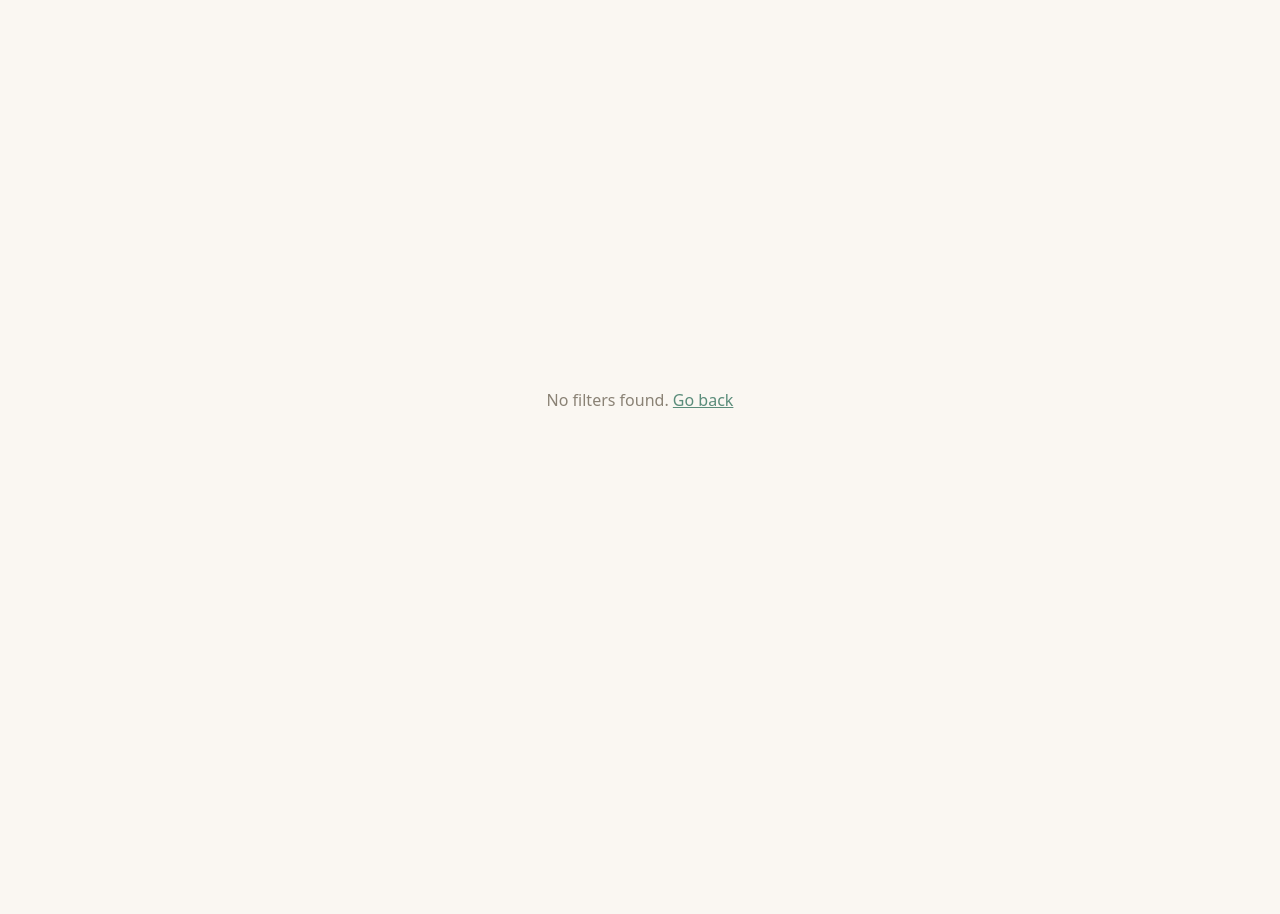
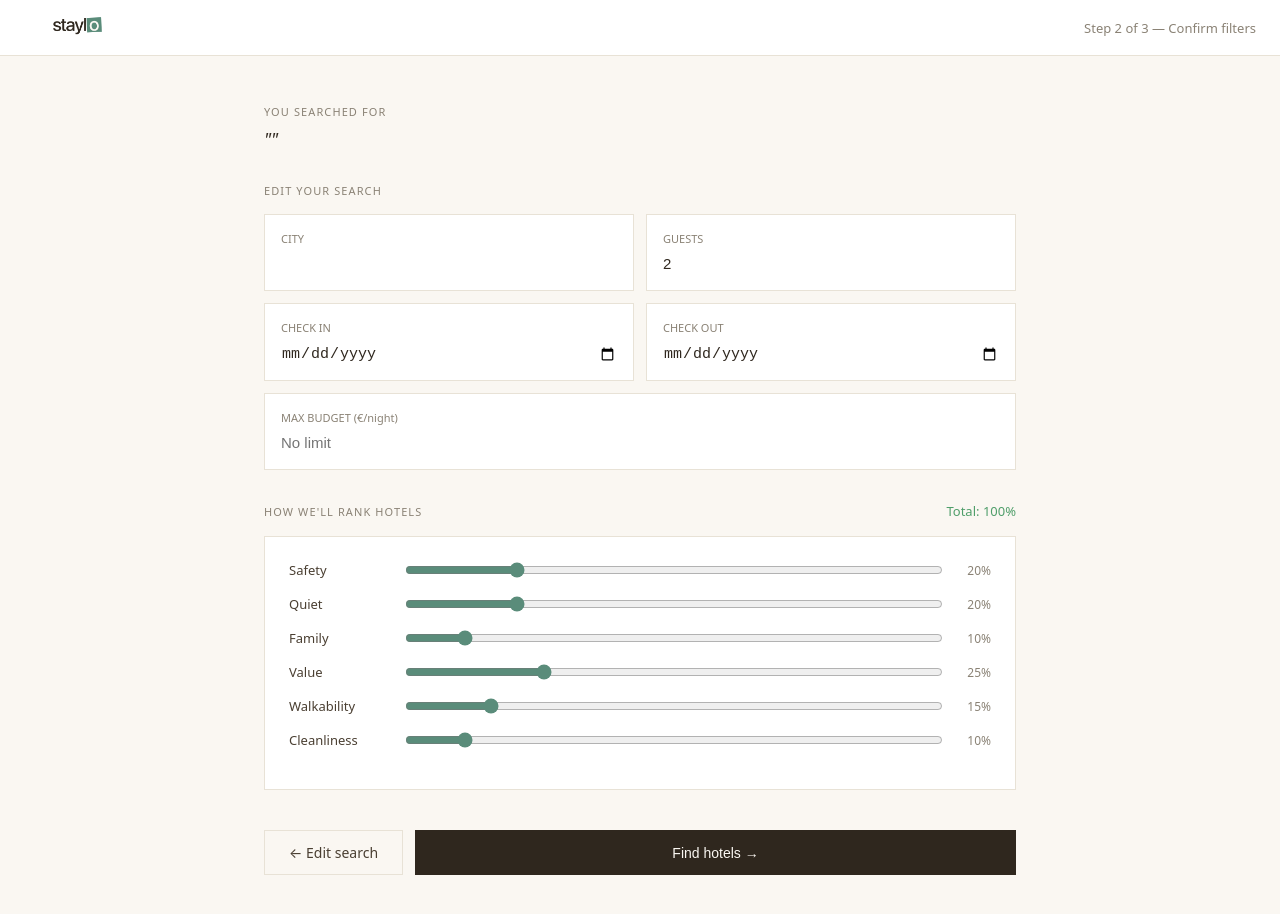
Before and after one commit to hazalkalmis/staylo, a Next.js app: page /filters in a window 1280 px wide. Shown: the top 914 px of the page. Before the commit the page ends 800 px from the top, so only its background shows below. Built offline with nearby package versions, Linux system fonts and the light colour scheme.

Commit message:
feat: improved results page

```diff
--- a/src/app/filters/page.tsx
+++ b/src/app/filters/page.tsx
@@ -1,144 +1,182 @@
 'use client'
 
 import { useSearchParams, useRouter } from 'next/navigation'
-import { Suspense } from 'react'
+import { Suspense, useState } from 'react'
 
 function FiltersContent() {
   const searchParams = useSearchParams()
   const router = useRouter()
-
   const raw = searchParams.get('data')
   const query = searchParams.get('q') || ''
 
-  let filters: any = null
+  let initialFilters: any = {}
   try {
-    filters = raw ? JSON.parse(decodeURIComponent(raw)) : null
-  } catch {
-    filters = null
+    initialFilters = raw ? JSON.parse(decodeURIComponent(raw)) : {}
+  } catch { initialFilters = {} }
+
+  const [city, setCity] = useState(initialFilters.city || '')
+  const [checkIn, setCheckIn] = useState(initialFilters.checkIn || '')
+  const [checkOut, setCheckOut] = useState(initialFilters.checkOut || '')
+  const [guests, setGuests] = useState(initialFilters.guests || 2)
+  const [budgetMax, setBudgetMax] = useState(initialFilters.budget?.max || '')
+  const [weights, setWeights] = useState<Record<string, number>>(initialFilters.weights || {
+    safety: 20, quiet: 20, family: 10, value: 25, walkability: 15, cleanliness: 10
+  })
+
+  function updateWeight(key: string, val: number) {
+  setWeights(prev => ({ ...prev, [key]: val }))
 }
 
-  if (!filters) {
-    return (
-      <main style={{ minHeight: '100vh', background: 'var(--bg)', display: 'flex', alignItems: 'center', justifyContent: 'center' }}>
-        <p style={{ color: 'var(--muted)' }}>No filters found. <a href="/search" style={{ color: 'var(--accent-deep)' }}>Go back</a></p>
-      </main>
-    )
+function normalizeWeights() {
+  const total = Object.values(weights).reduce((a, b) => a + b, 0)
+  if (total === 0) return
+  const normalized: Record<string, number> = {}
+  const keys = Object.keys(weights)
+  let remaining = 100
+  keys.forEach((k, i) => {
+    if (i === keys.length - 1) {
+      normalized[k] = remaining
+    } else {
+      normalized[k] = Math.round((weights[k] / total) * 100)
+      remaining -= normalized[k]
+    }
+  })
+  setWeights(normalized)
 }
 
-  const weights = filters.weights || {}
-  const totalWeight = Object.values(weights).reduce((a: any, b: any) => a + b, 0)
+  function handleFind() {
+    const updated = {
+      ...initialFilters,
+      city,
+      checkIn: checkIn || null,
+      checkOut: checkOut || null,
+      guests: Number(guests),
+      budget: { ...initialFilters.budget, max: budgetMax ? Number(budgetMax) : null },
+      weights,
+    }
+    router.push(`/results?data=${encodeURIComponent(JSON.stringify(updated))}&q=${encodeURIComponent(query)}`)
+  }
+
+  const totalWeight = Object.values(weights).reduce((a, b) => a + b, 0)
 
   return (
-    <main style={{ minHeight: '100vh', background: 'var(--bg)', display: 'flex', flexDirection: 'column' }}>
-      {/* NAV */}
-      <nav style={{
-        borderBottom: '1px solid var(--border)',
-        padding: '0 24px',
-        height: '56px',
-        display: 'flex',
-        alignItems: 'center',
-        justifyContent: 'space-between',
-        background: 'var(--surface)',
-      }}>
+    <main style={{ minHeight: '100vh', background: '#FAF7F2', display: 'flex', flexDirection: 'column' }}>
+      <nav style={{ borderBottom: '1px solid #E8E2D6', padding: '0 24px', height: '56px', display: 'flex', alignItems: 'center', justifyContent: 'space-between', background: '#fff' }}>
         <a href="/search"><img src="/logo.png" alt="Staylo" style={{ height: '40px', width: 'auto' }} /></a>
-        <span style={{ fontSize: '13px', color: 'var(--muted)' }}>Step 2 of 3 — Confirm filters</span>
+        <span style={{ fontSize: '13px', color: '#8A8275' }}>Step 2 of 3 — Confirm filters</span>
       </nav>
 
       <div style={{ maxWidth: '800px', margin: '0 auto', padding: '48px 24px', width: '100%' }}>
 
-        {/* QUERY */}
         <div style={{ marginBottom: '32px' }}>
-          <p style={{ fontSize: '11px', letterSpacing: '0.1em', color: 'var(--muted)', textTransform: 'uppercase', marginBottom: '8px' }}>You searched for</p>
-          <p style={{ fontSize: '18px', color: 'var(--ink-strong)', fontStyle: 'italic' }}>"{query}"</p>
+          <p style={{ fontSize: '11px', letterSpacing: '0.1em', color: '#8A8275', textTransform: 'uppercase', marginBottom: '8px' }}>You searched for</p>
+          <p style={{ fontSize: '18px', color: '#2F271E', fontStyle: 'italic' }}>"{query}"</p>
         </div>
 
-        {/* FILTERS */}
+        {/* EDITABLE FILTERS */}
         <div style={{ marginBottom: '32px' }}>
-          <p style={{ fontSize: '11px', letterSpacing: '0.1em', color: 'var(--muted)', textTransform: 'uppercase', marginBottom: '16px' }}>We understood</p>
+          <p style={{ fontSize: '11px', letterSpacing: '0.1em', color: '#8A8275', textTransform: 'uppercase', marginBottom: '16px' }}>Edit your search</p>
+          <div style={{ display: 'grid', gridTemplateColumns: 'repeat(2, 1fr)', gap: '12px' }}>
 
-          <div style={{ display: 'grid', gridTemplateColumns: 'repeat(auto-fill, minmax(200px, 1fr))', gap: '12px' }}>
-            {filters.city && (
-              <div style={{ background: 'var(--surface)', border: '1px solid var(--border)', padding: '16px' }}>
-                <p style={{ fontSize: '11px', color: 'var(--muted)', marginBottom: '4px' }}>CITY</p>
-                <p style={{ fontSize: '15px', fontWeight: 500, color: 'var(--ink-strong)' }}>{filters.city}{filters.country ? `, ${filters.country}` : ''}</p>
+            <div style={{ background: '#fff', border: '1px solid #E8E2D6', padding: '16px' }}>
+              <p style={{ fontSize: '11px', color: '#8A8275', marginBottom: '6px' }}>CITY</p>
+              <input
+                value={city}
+                onChange={e => setCity(e.target.value)}
+                style={{ width: '100%', border: 'none', outline: 'none', fontSize: '15px', fontWeight: 500, color: '#2F271E', background: 'transparent' }}
+              />
             </div>
-            )}
-            {filters.guests && (
-              <div style={{ background: 'var(--surface)', border: '1px solid var(--border)', padding: '16px' }}>
-                <p style={{ fontSize: '11px', color: 'var(--muted)', marginBottom: '4px' }}>GUESTS</p>
-                <p style={{ fontSize: '15px', fontWeight: 500, color: 'var(--ink-strong)' }}>{filters.guests} guests</p>
+
+            <div style={{ background: '#fff', border: '1px solid #E8E2D6', padding: '16px' }}>
+              <p style={{ fontSize: '11px', color: '#8A8275', marginBottom: '6px' }}>GUESTS</p>
+              <input
+                type="number"
+                value={guests}
+                onChange={e => setGuests(Number(e.target.value))}
+                min={1} max={20}
+                style={{ width: '100%', border: 'none', outline: 'none', fontSize: '15px', fontWeight: 500, color: '#2F271E', background: 'transparent' }}
+              />
             </div>
-            )}
-            {filters.checkIn && (
-              <div style={{ background: 'var(--surface)', border: '1px solid var(--border)', padding: '16px' }}>
-                <p style={{ fontSize: '11px', color: 'var(--muted)', marginBottom: '4px' }}>DATES</p>
-                <p style={{ fontSize: '15px', fontWeight: 500, color: 'var(--ink-strong)' }}>{filters.checkIn} → {filters.checkOut}</p>
+
+            <div style={{ background: '#fff', border: '1px solid #E8E2D6', padding: '16px' }}>
+              <p style={{ fontSize: '11px', color: '#8A8275', marginBottom: '6px' }}>CHECK IN</p>
+              <input
+                type="date"
+                value={checkIn}
+                onChange={e => setCheckIn(e.target.value)}
+                style={{ width: '100%', border: 'none', outline: 'none', fontSize: '15px', fontWeight: 500, color: '#2F271E', background: 'transparent' }}
+              />
             </div>
-            )}
-            {filters.budget?.max && (
-              <div style={{ background: 'var(--surface)', border: '1px solid var(--border)', padding: '16px' }}>
-                <p style={{ fontSize: '11px', color: 'var(--muted)', marginBottom: '4px' }}>BUDGET</p>
-                <p style={{ fontSize: '15px', fontWeight: 500, color: 'var(--ink-strong)' }}>up to €{filters.budget.max}/night</p>
+
+            <div style={{ background: '#fff', border: '1px solid #E8E2D6', padding: '16px' }}>
+              <p style={{ fontSize: '11px', color: '#8A8275', marginBottom: '6px' }}>CHECK OUT</p>
+              <input
+                type="date"
+                value={checkOut}
+                onChange={e => setCheckOut(e.target.value)}
+                style={{ width: '100%', border: 'none', outline: 'none', fontSize: '15px', fontWeight: 500, color: '#2F271E', background: 'transparent' }}
+              />
             </div>
-            )}
-            {filters.priorities?.length > 0 && (
-              <div style={{ background: 'var(--surface)', border: '1px solid var(--border)', padding: '16px', gridColumn: 'span 2' }}>
-                <p style={{ fontSize: '11px', color: 'var(--muted)', marginBottom: '8px' }}>PRIORITIES</p>
-                <div style={{ display: 'flex', flexWrap: 'wrap', gap: '6px' }}>
-                  {filters.priorities.map((p: string) => (
-                    <span key={p} style={{
-                      background: 'var(--accent-soft)',
-                      color: 'var(--accent-deep)',
-                      padding: '4px 10px',
-                      fontSize: '12px',
-                      fontWeight: 500,
-                    }}>{p}</span>
-                  ))}
+
+            <div style={{ background: '#fff', border: '1px solid #E8E2D6', padding: '16px', gridColumn: 'span 2' }}>
+              <p style={{ fontSize: '11px', color: '#8A8275', marginBottom: '6px' }}>MAX BUDGET (€/night)</p>
+              <input
+                type="number"
+                value={budgetMax}
+                onChange={e => setBudgetMax(e.target.value)}
+                placeholder="No limit"
+                style={{ width: '100%', border: 'none', outline: 'none', fontSize: '15px', fontWeight: 500, color: '#2F271E', background: 'transparent' }}
+              />
             </div>
-              </div>
-            )}
           </div>
         </div>
 
         {/* WEIGHTS */}
         <div style={{ marginBottom: '40px' }}>
-          <p style={{ fontSize: '11px', letterSpacing: '0.1em', color: 'var(--muted)', textTransform: 'uppercase', marginBottom: '16px' }}>How we'll rank hotels</p>
-          <div style={{ background: 'var(--surface)', border: '1px solid var(--border)', padding: '24px' }}>
-            {Object.entries(weights).map(([key, val]: [string, any]) => (
-              <div key={key} style={{ display: 'flex', alignItems: 'center', gap: '16px', marginBottom: '14px' }}>
-                <span style={{ width: '100px', fontSize: '13px', color: 'var(--text)', textTransform: 'capitalize' }}>{key}</span>
-                <div style={{ flex: 1, height: '4px', background: 'var(--border)', position: 'relative' }}>
-                  <div style={{ position: 'absolute', inset: '0 auto 0 0', background: 'var(--accent-deep)', width: `${val}%` }} />
+          <div style={{ display: 'flex', justifyContent: 'space-between', alignItems: 'center', marginBottom: '16px' }}>
+            <p style={{ fontSize: '11px', letterSpacing: '0.1em', color: '#8A8275', textTransform: 'uppercase' }}>How we'll rank hotels</p>
+            <div style={{ display: 'flex', gap: '12px', alignItems: 'center' }}>
+  <span style={{
+    fontSize: '13px',
+    fontWeight: totalWeight !== 100 ? 700 : 400,
+    color: totalWeight === 100 ? '#4F9E6A' : '#C5604E'
+  }}>
+    Total: {totalWeight}%
+  </span>
+  {totalWeight !== 100 && (
+    <button onClick={normalizeWeights} style={{
+      fontSize: '11px', color: '#5A8C7A', background: 'none', border: '1px solid #5A8C7A',
+      padding: '2px 8px', cursor: 'pointer'
+    }}>
+      Normalize to 100%
+    </button>
+  )}
 </div>
-                <span style={{ fontSize: '12px', color: 'var(--muted)', width: '32px', textAlign: 'right' }}>{val}%</span>
+          </div>
+          <div style={{ background: '#fff', border: '1px solid #E8E2D6', padding: '24px' }}>
+            {Object.entries(weights).map(([key, val]) => (
+              <div key={key} style={{ display: 'flex', alignItems: 'center', gap: '16px', marginBottom: '16px' }}>
+                <span style={{ width: '100px', fontSize: '13px', color: '#4A3F32', textTransform: 'capitalize' }}>{key}</span>
+                <input
+                  type="range"
+                  min={0} max={100}
+                  value={val}
+                  onChange={e => updateWeight(key, Number(e.target.value))}
+                  style={{ flex: 1, accentColor: '#5A8C7A' }}
+                />
+                <span style={{ fontSize: '12px', color: '#8A8275', width: '32px', textAlign: 'right' }}>{val}%</span>
               </div>
             ))}
           </div>
         </div>
 
-        {/* ACTIONS */}
         <div style={{ display: 'flex', gap: '12px' }}>
-          <a href="/search" style={{
-            padding: '12px 24px',
-            border: '1px solid var(--border)',
-            fontSize: '14px',
-            color: 'var(--text)',
-            textDecoration: 'none',
-          }}>
+          <a href="/search" style={{ padding: '12px 24px', border: '1px solid #E8E2D6', fontSize: '14px', color: '#4A3F32', textDecoration: 'none' }}>
             ← Edit search
           </a>
           <button
-            onClick={() => router.push(`/results?data=${encodeURIComponent(raw || '')}&q=${encodeURIComponent(query)}`)}
-            style={{
-              flex: 1,
-              padding: '12px 24px',
-              background: 'var(--ink-strong)',
-              color: 'var(--bg)',
-              border: 'none',
-              fontSize: '14px',
-              fontWeight: 500,
-              cursor: 'pointer',
-            }}
+            onClick={handleFind}
+            style={{ flex: 1, padding: '12px 24px', background: '#2F271E', color: '#FAF7F2', border: 'none', fontSize: '14px', fontWeight: 500, cursor: 'pointer' }}
           >
             Find hotels →
           </button>
@@ -150,7 +188,7 @@ function FiltersContent() {
 
 export default function FiltersPage() {
   return (
-    <Suspense fallback={<div style={{ minHeight: '100vh', background: 'var(--bg)' }} />}>
+    <Suspense fallback={<div style={{ minHeight: '100vh', background: '#FAF7F2' }} />}>
       <FiltersContent />
     </Suspense>
   )
```
Also changed, not shown: src/app/results/page.tsx (+71 -35 lines). Lines whose indentation alone changed are shown as unchanged.
